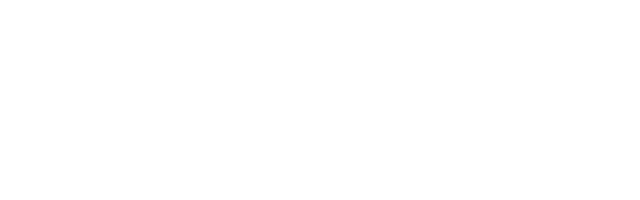
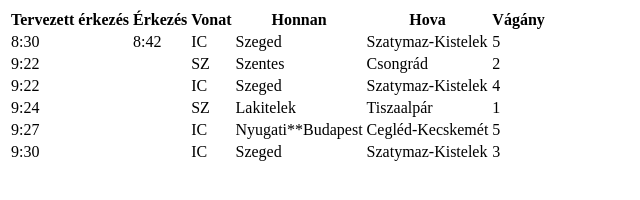
Before and after one commit to beepbeepimajeep-ni/2025_01_30_mav_utastajekoztato, a plain HTML site: page index.html in a window 1280 px wide. Shown: the whole page, without its empty margins (0-640 px from the left). Drawn offline with Linux system fonts and the light colour scheme.

Commit message:
Create Table

```diff
--- a/index.html
+++ b/index.html
@@ -8,6 +8,69 @@
     </title>
 </head>
 <body>
+    <table>
+        <thead>
+                <tr>
 
+                <th> Tervezett érkezés</th>
+                <th> Érkezés</th>
+                <th> Vonat</th>
+                <th> Honnan</th>
+                <th> Hova</th>
+                <th> Vágány</th>
+
+                </tr>
+        </thead>
+        <tbody>
+             <tr>
+                <td>8:30</td>
+                <td>8:42</td>
+                <td>IC</td>
+                <td>Szeged</td>
+                <td>Szatymaz-Kistelek</td>
+                <td>5</td>
+             </tr>
+             <tr>
+                <td>9:22</td>
+                <td></td>
+                <td>SZ</td>
+                <td>Szentes</td>
+                <td>Csongrád</td>
+                <td>2</td>
+             </tr>
+             <tr>
+                <td>9:22</td>
+                <td></td>
+                <td>IC</td>
+                <td>Szeged</td>
+                <td>Szatymaz-Kistelek</td>
+                <td>4</td>
+             </tr>
+             <tr>
+                <td>9:24</td>
+                <td></td>
+                <td>SZ</td>
+                <td>Lakitelek</td>
+                <td>Tiszaalpár</td>
+                <td>1</td>
+             </tr>
+             <tr>
+                <td>9:27</td>
+                <td></td>
+                <td>IC</td>
+                <td>Nyugati**Budapest</td>
+                <td>Cegléd-Kecskemét</td>
+                <td>5</td>
+             </tr>
+             <tr>
+                <td>9:30</td>
+                <td></td>
+                <td>IC</td>
+                <td>Szeged</td>
+                <td>Szatymaz-Kistelek</td>
+                <td>3</td>
+             </tr>
+        </tbody>
+    </table>
 </body>
 </html>
```
